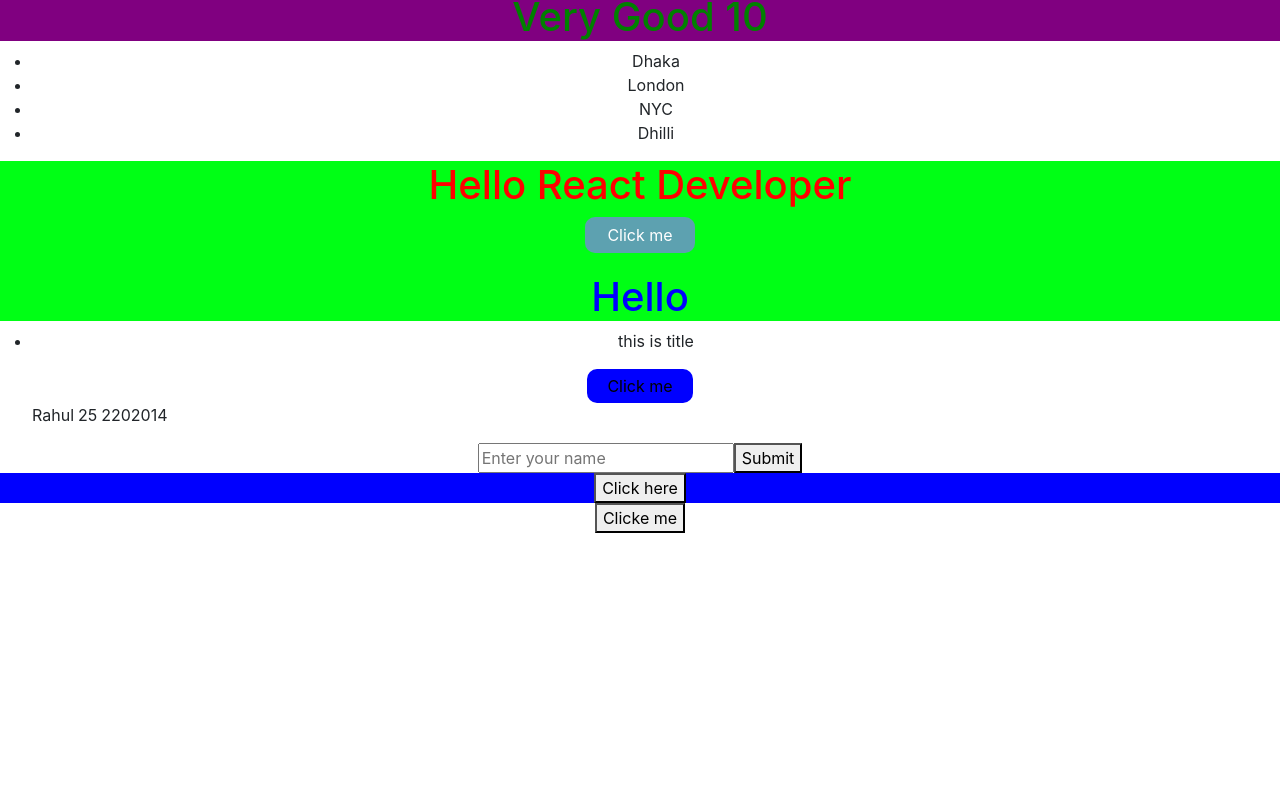
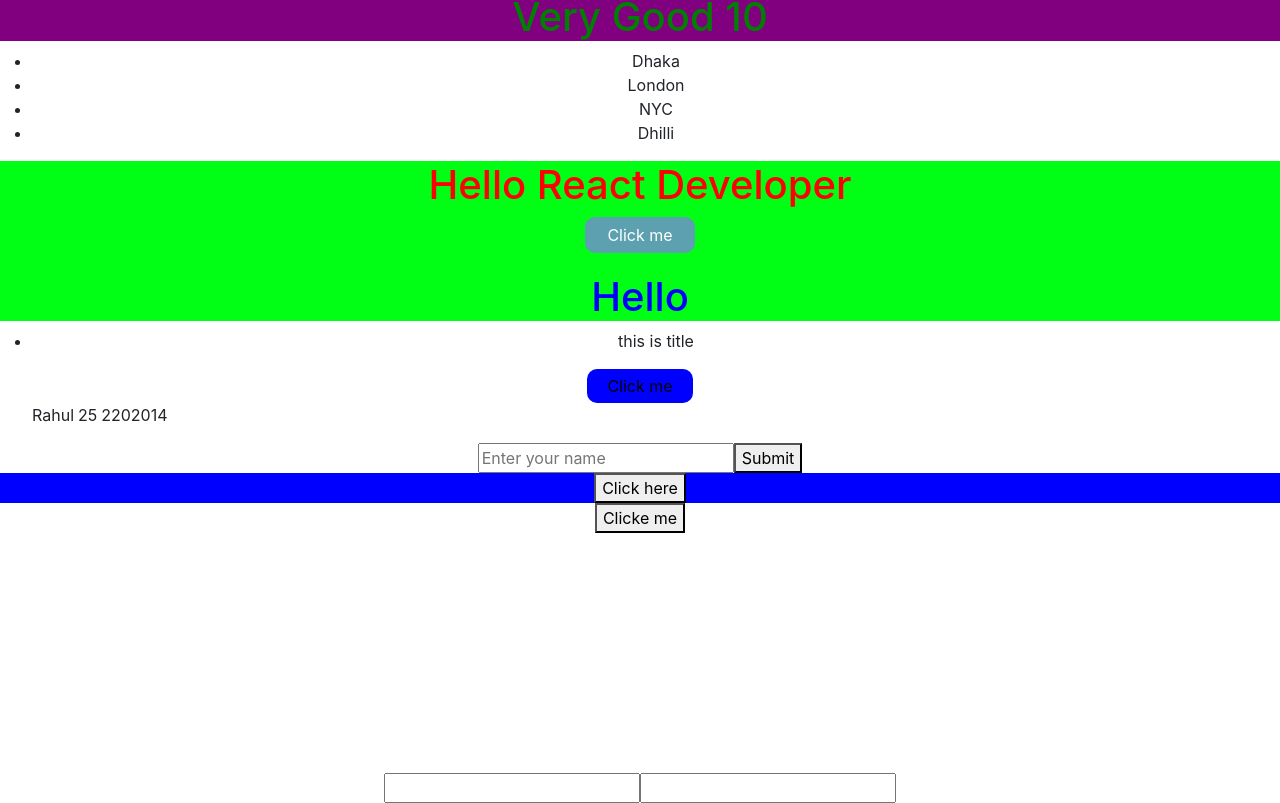
Before and after one commit to SumanPSTU/React-Basic, a React (Create React App) app: page / in a window 1280 px wide. Shown: the part 287-1090 px from the top of the page. Before the commit the page ends 1040 px from the top, so only its background shows below. Built offline with nearby package versions, Linux system fonts and the light colour scheme.

Commit message:
update Hooks file

```diff
--- a/src/component/Hooks.jsx
+++ b/src/component/Hooks.jsx
@@ -3,6 +3,9 @@ import { useRef } from "react";
 const Hooks =()=>{
     const ref = useRef();
     const img = useRef();
+    const att = useRef();
+    const fname = useRef()
+     const lname = useRef();
     const link = "https://encrypted-tbn0.gstatic.com/images?q=tbn:ANd9GcS9WQ2FExmFKVDSZZz-sodJFItx9acJ4kkBxw&s";
     const click=()=>{
 
@@ -13,6 +16,14 @@ const Hooks =()=>{
         ref.current.innerHTML="<h1>Hello sumon</h1>";
         img.current.src=link;
         img.current.style.borderRadius='20px';
+        att.current.setAttribute=('height','200px');
+        att.current.setAttribute=('weight','200px');
+        att.current.setAttribute=('background','blue');
+        const v1 = fname.current.value;
+        const v2 = lname.current.value;
+        alert("your name is  "+v1+" "+v2);
+        fname.current.value ="";
+        lname.current.value="";
     }
     return(
 
@@ -21,6 +32,9 @@ const Hooks =()=>{
             <button onClick={click}>Clicke me </button>
             <div ref={ref}></div>
             <div style={{margin:'20px',height:'200px'}}><img ref={img} alt="" /></div>
+            <div ref={att}></div>
+            <input type="text" ref={fname} />
+            <input type="text" ref={lname} />
         </div>
 
 
```
